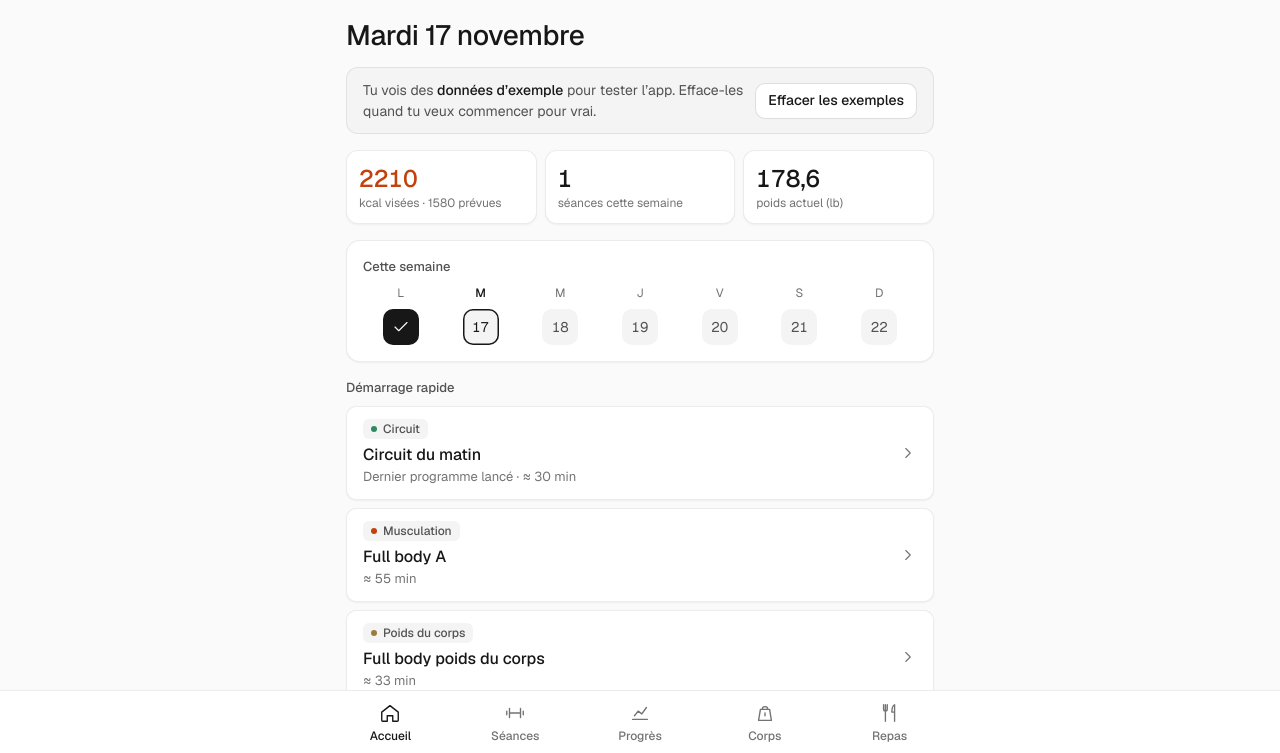
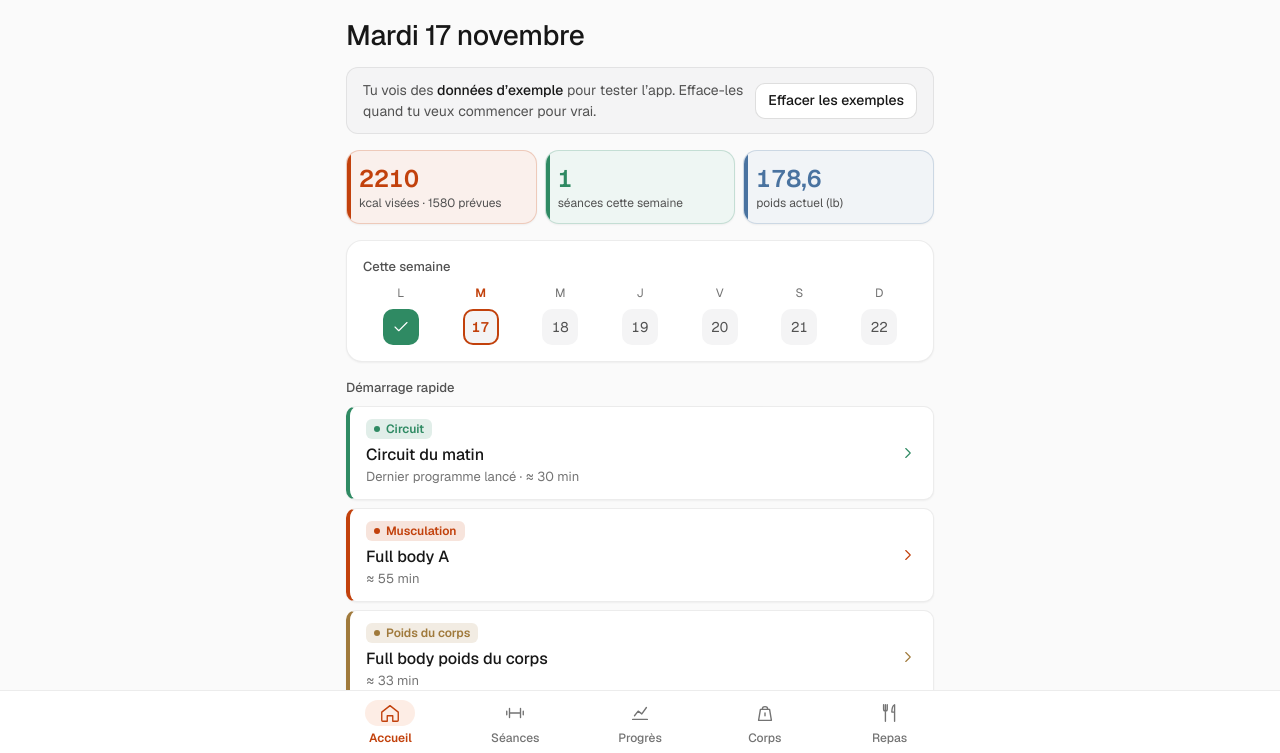
Before and after one commit to Reivilo123/cadence, a plain HTML site: page cadence.html in a window 1280 px wide. Shown: the part 45-798 px from the top of the page. Drawn offline with nearby package versions, Linux system fonts and the light colour scheme.

Commit message:
Interface plus colorée là où l'info compte
- Chaque type de séance a sa couleur : pastilles teintées, liseré sur
  les cartes de programmes et de démarrage rapide, bouton Démarrer.
- Tuiles de l'accueil et des progrès colorées (kcal, séances, poids).
- Jours entraînés colorés selon le type, aujourd'hui en orange.
- Onglet actif, filtres, boutons principaux et grands chiffres en orange.

Co-Authored-By: Claude Opus 5.5 <noreply@anthropic.com>

```diff
--- a/cadence.html
+++ b/cadence.html
@@ -48,9 +48,9 @@ body{margin:0;background:var(--bg);color:var(--ink);font-family:var(--f-text);fo
 h1,h2,h3,h4{margin:0;font-weight:500;text-wrap:balance}
 .big{font-size:28px;line-height:1.15;font-weight:500;letter-spacing:-.01em}
 .big::first-letter{text-transform:uppercase}
-.eyebrow{margin:0;font-size:13px;color:var(--muted)}
+.eyebrow{margin:0;font-size:13px;font-weight:600;color:var(--accent);text-transform:uppercase;letter-spacing:.06em}
 .sec{font-size:13px;line-height:20px;font-weight:500;color:var(--text2);margin:0 0 8px}
-.card{background:var(--surface);border:1px solid var(--line);border-radius:14px;padding:16px;min-width:0;box-shadow:var(--shadow)}
+.card{background:var(--surface);border:1px solid var(--line);border-radius:16px;padding:16px;min-width:0;box-shadow:var(--shadow)}
 .hint{margin:0;font-size:13px;line-height:20px;color:var(--muted)}
 .num{font-variant-numeric:tabular-nums}
 .ic{width:18px;height:18px;flex-shrink:0;fill:none;stroke:currentColor;stroke-width:1.5;stroke-linecap:round;stroke-linejoin:round}
@@ -68,7 +68,7 @@ button,.btn{font:inherit;font-size:15px;cursor:pointer;border-radius:10px;border
   transition:background-color .15s var(--ease),border-color .15s var(--ease),color .15s var(--ease),transform .15s var(--ease)}
 button:active:not(:disabled),.btn:active{transform:scale(.98)}
 button:focus-visible,a:focus-visible,input:focus-visible,select:focus-visible,textarea:focus-visible{outline:2px solid var(--accent);outline-offset:2px}
-.primary{background:var(--ink);color:var(--bg);border-color:var(--ink)}
+.primary{background:var(--accent);color:var(--on-accent);border-color:var(--accent);font-weight:600}
 .go{background:var(--accent);border-color:var(--accent);color:var(--on-accent);font-weight:600}
 .ghost{background:transparent;border-color:transparent}
 .small{min-height:36px;padding:0 12px;font-size:14px}
@@ -76,18 +76,24 @@ button:disabled{opacity:.4;cursor:default}
 [data-armed]{border-color:var(--neg)!important;color:var(--neg)!important}
 .link{min-height:0;border:0;background:none;color:var(--muted);text-decoration:underline;padding:4px;font-weight:400}
 
-/* pastilles de type : neutres, un point de couleur pour l'information */
-.pill{display:inline-flex;align-items:center;gap:6px;padding:2px 8px;border-radius:6px;font-size:12px;line-height:16px;font-weight:500;background:var(--raised);color:var(--text2);white-space:nowrap;vertical-align:middle}
-.pill::before{content:"";width:6px;height:6px;border-radius:50%;background:var(--dot,var(--muted))}
-.t-muscu{--dot:var(--muscu)} .t-pdc{--dot:var(--pdc)} .t-circuit{--dot:var(--circuit)} .t-mob{--dot:var(--mob)} .t-sport{--dot:var(--sport)}
+/* couleur par type de séance : --tc sert aux pastilles, cartes, jours et boutons */
+.t-muscu,.k-muscu,.c-muscu{--tc:var(--muscu)} .t-pdc,.k-pdc,.c-pdc{--tc:var(--pdc)} .t-circuit,.k-circuit,.c-circuit{--tc:var(--circuit)}
+.t-mob,.k-mob,.c-mob{--tc:var(--mob)} .t-sport,.k-sport,.c-sport{--tc:var(--sport)}
+
+/* pastilles de type : teintées de la couleur du type */
+.pill{display:inline-flex;align-items:center;gap:6px;padding:2px 8px;border-radius:6px;font-size:12px;line-height:16px;font-weight:600;background:var(--raised);color:var(--text2);white-space:nowrap;vertical-align:middle}
+.pill[class*="t-"]{background:color-mix(in srgb,var(--tc) 14%,transparent);color:var(--tc)}
+.pill::before{content:"";width:6px;height:6px;border-radius:50%;background:var(--tc,var(--muted))}
 .ex-pill::before{display:none}
 
-/* tuiles */
+/* tuiles : chaque chiffre clé a sa couleur */
 .tiles{display:grid;grid-template-columns:repeat(3,minmax(0,1fr));gap:8px}
-.tile{background:var(--surface);border:1px solid var(--line);border-radius:12px;padding:12px;min-width:0;text-decoration:none;color:inherit;display:block;box-shadow:var(--shadow)}
-.tile b{display:block;font-size:24px;line-height:32px;font-weight:500;font-variant-numeric:tabular-nums;white-space:nowrap;overflow:hidden;text-overflow:ellipsis}
-.tile span{font-size:12px;line-height:16px;color:var(--muted);display:block}
-.tile.kcal b{color:var(--accent)}
+.tile{--tc:var(--ink);background:var(--surface);border:1px solid var(--line);border-radius:14px;padding:12px;min-width:0;text-decoration:none;color:inherit;display:block;box-shadow:var(--shadow);position:relative;overflow:hidden}
+.tiles .tile:nth-child(1){--tc:var(--accent)} .tiles .tile:nth-child(2){--tc:var(--circuit)} .tiles .tile:nth-child(3){--tc:var(--mob)}
+.tile{background:color-mix(in srgb,var(--tc) 8%,var(--surface));border-color:color-mix(in srgb,var(--tc) 22%,transparent)}
+.tile::before{content:"";position:absolute;left:0;top:0;bottom:0;width:4px;background:var(--tc)}
+.tile b{display:block;font-size:24px;line-height:32px;font-weight:600;color:var(--tc);font-variant-numeric:tabular-nums;white-space:nowrap;overflow:hidden;text-overflow:ellipsis}
+.tile span{font-size:12px;line-height:16px;color:var(--text2);display:block}
 
 .banner{display:flex;gap:12px;align-items:center;justify-content:space-between;flex-wrap:wrap;padding:12px 16px;border-radius:12px;background:var(--raised);border:1px solid var(--line);font-size:14px;color:var(--text2)}
 .banner p{margin:0;flex:1;min-width:200px}
@@ -97,28 +103,30 @@ button:disabled{opacity:.4;cursor:default}
 .week{display:grid;grid-template-columns:repeat(7,1fr);gap:4px;text-align:center}
 .day{display:flex;flex-direction:column;align-items:center;gap:8px;font-size:12px;line-height:16px;color:var(--muted)}
 .day .dot{width:36px;height:36px;border-radius:10px;background:var(--raised);display:flex;align-items:center;justify-content:center;font-size:14px;color:var(--text2);font-variant-numeric:tabular-nums}
-.day.on .dot{background:var(--ink);color:var(--bg)}
-.day.today span{color:var(--ink);font-weight:500}
-.day.today:not(.on) .dot{box-shadow:inset 0 0 0 1.5px var(--ink);color:var(--ink)}
+.day.on .dot{background:var(--tc,var(--accent));color:var(--on-accent);font-weight:600}
+.day.today span{color:var(--accent);font-weight:600}
+.day.today:not(.on) .dot{box-shadow:inset 0 0 0 2px var(--accent);color:var(--accent);font-weight:600}
 
 /* liste de programmes */
 .chips{display:flex;gap:8px;overflow-x:auto;padding-bottom:2px;scrollbar-width:none}
-.chip{min-height:36px;border-radius:8px;padding:0 12px;font-size:14px;flex-shrink:0;background:transparent}
-.chip[aria-pressed="true"]{background:var(--ink);color:var(--bg);border-color:var(--ink)}
+.chip{min-height:36px;border-radius:999px;padding:0 14px;font-size:14px;flex-shrink:0;background:transparent}
+.chip[aria-pressed="true"]{background:var(--accent);color:var(--on-accent);border-color:var(--accent)}
 .plist{display:grid;gap:12px}
-.prog{display:flex;flex-direction:column;gap:8px}
+.prog{display:flex;flex-direction:column;gap:8px;border-left:4px solid var(--tc,var(--line-strong))}
 .prog h3{font-size:18px;line-height:24px;font-weight:500}
 .prog .meta{display:flex;gap:4px 16px;flex-wrap:wrap;font-size:13px;color:var(--muted)}
 .prog .meta b{color:var(--ink);font-weight:500;font-variant-numeric:tabular-nums}
 .prog p{margin:0;color:var(--text2);font-size:14px;line-height:20px}
 .prog .acts{display:flex;gap:8px;margin-top:4px}
-.prog .acts .go{flex:1;background:var(--ink);border-color:var(--ink);color:var(--bg)}
+.prog .acts .go{flex:1;background:var(--tc,var(--accent));border-color:var(--tc,var(--accent));color:var(--on-accent)}
 .toprow{display:flex;justify-content:space-between;align-items:flex-end;gap:12px;flex-wrap:wrap}
 .quick{display:grid;gap:8px}
 .qbtn{justify-content:space-between;min-height:64px;text-align:left;padding:12px 16px;width:100%;border-color:var(--line);box-shadow:var(--shadow)}
 .qbtn strong{display:block;font-size:16px;line-height:24px;font-weight:500;margin-top:4px}
 .qbtn small{display:block;color:var(--muted);font-weight:400;font-size:13px;line-height:20px}
-.qbtn .arrow{color:var(--muted);display:flex}
+.qbtn .arrow{color:var(--accent);display:flex}
+.qbtn:has(.t-muscu){--tc:var(--muscu)} .qbtn:has(.t-pdc){--tc:var(--pdc)} .qbtn:has(.t-circuit){--tc:var(--circuit)} .qbtn:has(.t-mob){--tc:var(--mob)} .qbtn:has(.t-sport){--tc:var(--sport)}
+.qbtn{border-left:4px solid var(--tc,var(--line-strong))} .qbtn .arrow{color:var(--tc,var(--accent))}
 
 /* graphiques : une seule couleur d'accent */
 .chart{width:100%;height:auto;display:block}
@@ -178,7 +186,7 @@ input[type=number]{font-variant-numeric:tabular-nums}
 /* corps */
 .kcal-card{display:flex;flex-direction:column;gap:12px}
 .kcal-big{display:flex;align-items:baseline;gap:8px;flex-wrap:wrap}
-.kcal-big b{font-weight:500;font-size:44px;line-height:1;letter-spacing:-.02em;color:var(--ink);font-variant-numeric:tabular-nums}
+.kcal-big b{font-weight:600;font-size:44px;line-height:1;letter-spacing:-.02em;color:var(--accent);font-variant-numeric:tabular-nums}
 .kcal-big span{color:var(--text2);font-size:14px}
 .kgrid{display:grid;grid-template-columns:repeat(2,minmax(0,1fr));gap:0 16px}
 .kgrid div{display:flex;justify-content:space-between;gap:8px;border-bottom:1px solid var(--line);padding:8px 0;font-size:14px;color:var(--text2)}
@@ -200,7 +208,9 @@ input[type=number]{font-variant-numeric:tabular-nums}
 .tabbar .in{max-width:620px;margin:0 auto;display:grid;grid-template-columns:repeat(5,1fr);gap:4px}
 .tab{display:flex;flex-direction:column;align-items:center;justify-content:center;gap:4px;min-height:56px;border-radius:10px;text-decoration:none;color:var(--muted);font-size:12px;line-height:16px;font-weight:500;transition:color .15s var(--ease)}
 .tab svg{width:22px;height:22px;fill:none;stroke:currentColor;stroke-width:1.5;stroke-linecap:round;stroke-linejoin:round}
-.tab[aria-current="page"]{color:var(--ink)}
+.tab svg{padding:2px 14px;box-sizing:content-box;border-radius:999px;transition:background-color .15s var(--ease)}
+.tab[aria-current="page"]{color:var(--accent);font-weight:600}
+.tab[aria-current="page"] svg{background:var(--accent-soft)}
 
 /* repas */
 .daynav{display:flex;align-items:center;justify-content:space-between;gap:8px;background:var(--surface);border:1px solid var(--line);border-radius:12px;padding:4px}
```
